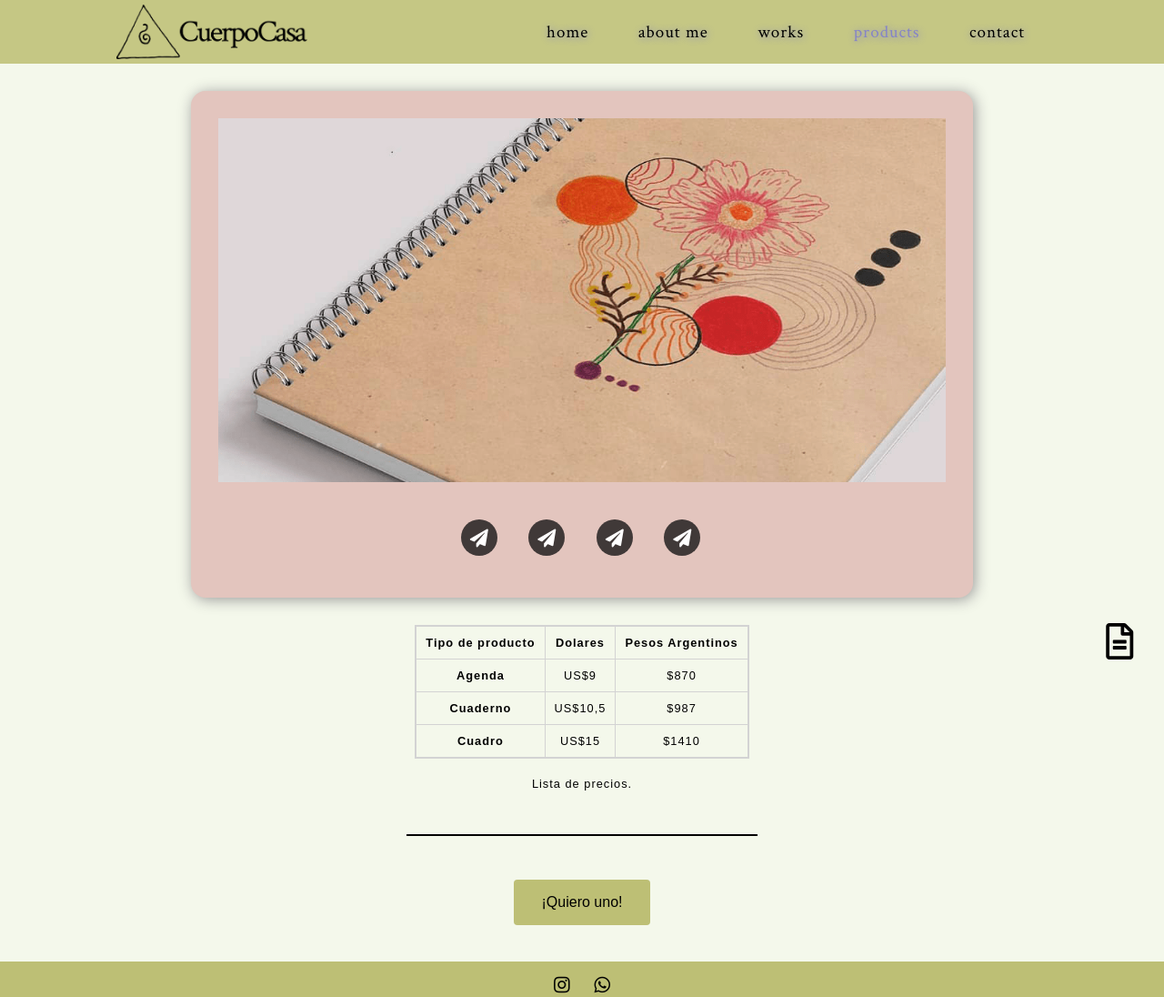
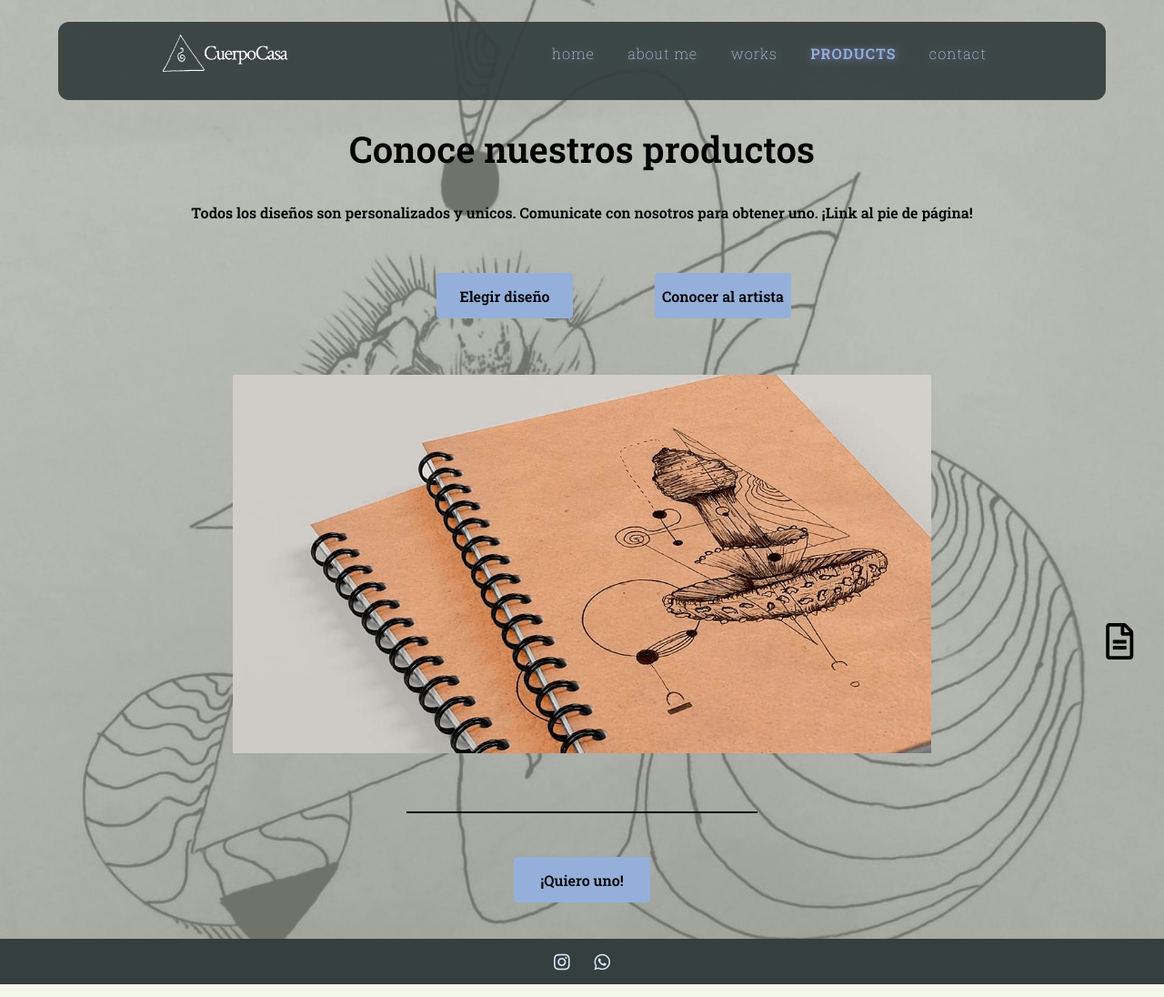
Before and after one commit to GabrielAlberini/cuerpocasa, a plain HTML site: page products.html in a window 1280 px wide. Shown: the whole page at 91% size. Drawn offline with Linux system fonts and the light colour scheme.

Commit message:
Version final. Hasta proxima entrega.

```diff
--- a/css/contact.css
+++ b/css/contact.css
@@ -14,9 +14,8 @@ body {
   padding: 0;
   margin: 0;
   font-family: 'Roboto Slab', serif;
-  background-image: url(../img/fotoCuerpo16bg.png);
+  background-image: url(../img/fotoCuerpo23bg.png);
   background-size: cover;
-  background-position: center;
 }
 
 /*Header*/
@@ -87,29 +86,26 @@ header {
   color: var(--colorPrimario);
 }
 
-/*Container Contact*/
-
 .container {
-  width: 80%;
-  margin: auto;
-  display: flex;
-}
-
-.formMaps, .formContacts {
+  display: grid;
+  grid-template-columns: 1fr 1fr;
+  align-items: center;
   width: 100%;
-  display: inline-block;
   margin: auto;
 }
 
-.formMaps {
-  padding: 15% 3% 8% 0;
+.formContacts {
+  width: 23em;
+  padding: 30% 0 15% 18%;
 }
 
-.formContacts {
-  padding: 12% 3% 8% 0;
+.formMaps {
+  padding-right: 90px;
 }
 
-/*Contact Form*/
+.maps {
+  padding-top: 70px;
+}
 
 .formContacts__form{
   margin: auto;
--- a/css/products.css
+++ b/css/products.css
@@ -1,75 +1,105 @@
+:root {
+  --colorPrimario: #94b0da;
+  --colorSecundario: #8f91a2;
+  --colorTerciario: #dcedff;
+  --colorCuarto: #505a5b;
+  --colorQuinto: #343f3e;
+  --varHeader:#343f3eef;
+}
+
 body {
   box-sizing: border-box;
   padding: 0;
   margin: 0;
   background: #010326;
   font-family: 'Crimson Text', serif;
+  background-image: url(../img/fotoPedidoXS12bg.png);
+  background-size: cover;
+  background-position: center;
 }
 
 /*Header*/
 
 header {
-  width: 100%;
-  height: 70px;
-  background: rgb(197, 199, 132);
+  width: 90%;
+  height: 10.7%;
+  background: var(--varHeader);
+  border-radius: 12px;
+  position: fixed;
+  top: 3%;
+  left: 5%;
+  z-index: 100;
 }
 
 #menu {
   width: 80%;
-  height: 60px;
   margin: auto;
 }
 
 .menu__logo {
   width: 30%;
-  height: 60px;
   float: left;
-  padding-top: 5px;
+  padding-top: .5%;
 }
 
 /*Tal vez el tamaño del logo es muy grande. Tener en cuenta para el Responsive.*/
 
 .menu__img {
-  width: 210px;
-  height: 60px;
+  width: 50%;
+  height: 67%;
+  padding-top: 3.4%;
 }
 
 .menu__nav {
   width: 70%;
-  height: 60px;
   float: left;
   text-align: right;
-  padding-top: 7px;
+  padding-top: .9%;
   box-sizing: border-box;
 }
 
 .menu__nav-li {
   display: inline;
-  padding: 25px;
+  padding: 1em;
 }
 
 .menu__nav-link--active {
-  color: rgb(133, 132, 199);
-  font-size: 19px;
+  color: var(--colorPrimario);
+  font-size: 1em;
   text-decoration: none;
   letter-spacing: 1px;
-  text-transform: lowercase;
-  font-family: 'Crimson Text', serif;
+  font-family: 'Roboto Slab', serif;
+  font-weight: 700;
   text-shadow: 1px 1px 9px rgb(133, 132, 199);
 }
 
 .menu__nav-link {
-  color: black;
-  font-size: 19px;
+  color: var(--colorTerciario);
+  font-size: 1em;
   text-decoration: none;
   letter-spacing: 1px;
   text-transform: lowercase;
-  font-family: 'Crimson Text', serif;
+  font-family: 'Roboto Slab', serif;
   text-shadow: 1px 1px 9px rgb(133, 132, 199);
 }
 
 .menu__nav-link:hover {
-  color: rgb(133, 132, 199);
+  color: var(--colorPrimario);
+}
+
+/*Textos main*/
+
+.cont__txt {
+  width: 80%;
+  margin: auto;
+  text-align: center;
+  padding-top: 6.5em;
+  font-family: 'Roboto Slab', serif;
+  font-weight: 700;
+}
+
+.cont__txt h2 {
+  font-size: 2.5em;
 }
 
 /* Main-slider */
@@ -79,86 +109,46 @@ body{
   font-family: sans-serif;
 }
 
-.gallerySlider{
-  margin: 30px auto;
-  background-color: rgb(227, 197, 190);
-  width: 800px;
-  padding: 30px;
-  border-radius: 1em;
-  box-shadow: 2px 2px 1em #999;
+.slider {
+  width: 60%;
+  margin: auto;
+  overflow: hidden;
+  margin-bottom: 4em;
+  padding-top: 5.5em;
 }
 
-.gallerySlider__list {
+.slider ul {
+  display: flex;
   padding: 0;
-  margin: 0;
-  padding-top: 25px;
-  list-style: none;
+  width: 400%;
+  height: 400px;
+  animation: cambio 10s infinite alternate linear;
 }
 
-/*Fin edición <li>*/
-
-.gallerySlider__list{
-  position: relative;
-  width: 800px;
-  height: 400px;
+.slider li {
+  list-style: none;
+  width: 100%;
 }
 
-.gallerySlider__list-option {
-  position: absolute;
-  left: 0px;
-  top: 0px;
-  opacity: 0;
-  width: inherit;
-  height: inherit;
-  transition: opacity .5s;
-  background:#fff;
+img {
+  position: relative;
+  width: 100%;
+
 }
 
-.gallerySlider__list-option-img {
-  width: 100%;
-  height: 400px;
-  object-fit: cover;
+@keyframes cambio {
+  0% {margin-left: 0;}
+  20% {margin-left: -0%;}
+
+  25% {margin-left: -100%;}
+  45% {margin-left: -100%;}
+
+  50% {margin-left: -200%;}
+  70% {margin-left: -200%;}
+
+  75% {margin-left: -300%;}
+  100% {margin-left: -300%;}
 }
-
-.gallerySlider__list-option:first-child {
-  opacity: 1; /*Mostramos el primer <li>*/
-}
-
-.gallerySlider__list-option:target {
-  opacity: 1; /*Mostramos el <li> del enlace que pulsemos*/
-}
-
-.controlSlider__list {
-  text-align: center;
-  margin-left: -43px;
-}
-
-.controlSlider__list-option {
-  display: inline-block;
-  text-align: center;
-}
-
-.controlSlider__list-option-link {
-  display: inline-block;
-  margin: auto;
-  margin: 0 15px 0;
-  color: white;
-  text-decoration: none;
-  background-color: rgb(64, 57, 56);
-  padding: 10px;
-  width: 20px;
-  height: 20px;
-  font-size: 20px;
-  border-radius: 100%;
-}
-
-.controlSlider__list-option-link:hover {
-  border-radius: 50%;
-  background: rgb(133, 132, 199);
-  color: white;
-  box-shadow: 2px 2px 4px#999;
-}
-
 
 /*Table*/
 
@@ -195,6 +185,25 @@ body{
 
 /*Button*/
 
+.button--active{
+  width: 80%;
+  display: grid;
+  grid-template-columns: 1fr 1fr;
+  justify-items: center;
+  padding-bottom: 3em
+}
+
+.button1{
+  position: absolute;
+  left: 30em;
+}
+
+.button2{
+  position: absolute;
+  left: 45em;
+}
+
+
 .button {
   padding: 40px 0 40px 0;
   text-align: center;
@@ -205,17 +214,18 @@ body{
   height: 50px;
   border: none;
   color: black;
-  background: #BDBF75;
-  box-shadow: inset 0 0 0 0 rgb(133, 132, 199);
+  background: var(--colorPrimario);
   transition: ease 0.3s;
   outline: none;
   border-radius: 4px;
   font-size: 1em;
+  font-family: 'Roboto Slab', serif;
+  font-weight: 700;
   cursor: pointer;
 }
 
 .button__button:hover {
-  box-shadow: inset 350px 0 0 0 rgb(133, 132, 199);
+  box-shadow: inset 350px 0 0 0 var(--colorCuarto);
   color: #fff;
 }
 
@@ -240,8 +250,7 @@ body{
 
 .curriculumVitae:hover {
   border-radius: 50%;
-  background: rgb(133, 132, 199);
-  box-shadow: 2px 2px 4px#999;
+  background: var(--colorPrimario);
 }
 
 /*Footer*/
@@ -250,7 +259,7 @@ footer {
   text-align: center;
   width: 100%;
   height: 50px;
-  background-color: #BDBF75;
+  background-color: var(--colorQuinto);
 }
 
 .socialMedia {
@@ -265,9 +274,9 @@ display: inline-block;
 }
 
 .socialMedia__ico {
-  color: black;
+  color: var(--colorTerciario);
   text-decoration: none;
-  background-color: #BDBF75;
+  background-color: var(--colorQuinto);
   padding: 10px;
   width: 20px;
   height: 20px;
@@ -277,7 +286,6 @@ display: inline-block;
 
 .socialMedia__ico:hover {
   border-radius: 50%;
-  background: rgb(133, 132, 199);
-  color: white;
-  box-shadow: 2px 2px 4px#999;
+  background: var(--colorSecundario);
+  color: var(--colorQuinto);
 }
--- a/css/works.css
+++ b/css/works.css
@@ -12,8 +12,10 @@ body {
   box-sizing: border-box;
   padding: 0;
   margin: 0;
-  background: rgb(244, 248, 235);
   font-family: 'Crimson Text', serif;
+  background-image: url(../img/fotoCuerpo3bg.png);
+  background-size: cover;
+  background-position: center;
 }
 
 /*Header*/
--- a/products.html
+++ b/products.html
@@ -2,8 +2,8 @@
 <html lang="en">
 <head>
     <link rel="stylesheet" href="css/products.css">
-    <link rel="preconnect" href="https://fonts.gstatic.com">
-    <link href="https://fonts.googleapis.com/css2?family=Crimson+Text&display=swap" rel="stylesheet">
+    <link rel="preconnect" href="https://fonts.gstatic.com" crossorigin>
+    <link href="https://fonts.googleapis.com/css2?family=Roboto+Slab:wght@100;600&display=swap" rel="stylesheet">
     <link rel="stylesheet" href="https://use.fontawesome.com/releases/v5.15.3/css/all.css" integrity="sha384-SZXxX4whJ79/gErwcOYf+zWLeJdY/qpuqC4cAa9rOGUstPomtqpuNWT9wdPEn2fk" crossorigin="anonymous">
     <meta charset="UTF-8">
     <meta http-equiv="X-UA-Compatible" content="IE=edge">
@@ -18,7 +18,7 @@
     <header>
         <div id="menu">
             <div class="menu__logo">
-                <a class="menu__link" href="index.html"><img class="menu__img" src="img/logo.png" alt="logo de cuerpo casa"></a>
+                <a class="menu__link" href="index.html"><img class="menu__img" src="img/logo1.png" alt="logo de cuerpo casa"></a>
             </div>
             <nav class="menu__nav">
                 <ul class="menu__list">
@@ -33,62 +33,26 @@
     </header>
 <!--Contenido-->
     <main>
-        <section class="section">
-            <div class="gallerySlider">
-                <ul class="gallerySlider__list">
-                    <li class="gallerySlider__list-option" id="slide1">
-                        <img class="gallerySlider__list-option-img" src="nilopapelart/fotoLibreta5.png"/>
-                    </li>
-                    <li class="gallerySlider__list-option" id="slide2">
-                        <img class="gallerySlider__list-option-img" src="nilopapelart/fotoLibreta4.png"/>
-                    </li>
-                    <li class="gallerySlider__list-option" id="slide3">
-                        <img class="gallerySlider__list-option-img" src="nilopapelart/fotoLibreta1.png"/>
-                    </li>
-                    <li class="gallerySlider__list-option" id="slide4">
-                        <img class="gallerySlider__list-option-img" src="nilopapelart/fotoLibreta6.png"/>
-                    </li>
-                </ul>
-                <ul class="controlSlider__list">
-                    <li class="controlSlider__list-option">
-                        <a class="controlSlider__list-option-link" href="#slide1"><i class="controlSlider__list-option-link-ico fas fa-paper-plane"></i></a>
-                    </li>
-                    <li class="controlSlider__list-option">
-                        <a class="controlSlider__list-option-link" href="#slide2"><i class="controlSlider__list-option-link-ico fas fa-paper-plane"></i></a>
-                    </li>
-                    <li class="controlSlider__list-option">
-                        <a class="controlSlider__list-option-link" href="#slide3"><i class="controlSlider__list-option-link-ico fas fa-paper-plane"></i></a>
-                    </li>
-                    <li class="controlSlider__list-option">
-                        <a class="controlSlider__list-option-link" href="#slide4"><i class="controlSlider__list-option-link-ico fas fa-paper-plane"></i></a>
-                    </li>
-                </ul>
-              </div>
-        </section>
-        <section class="tablePrice">
-            <table class="mainTable">
-                <caption class="mainTable__caption">Lista de precios.</caption>
-                <tr class="mainTable_row">
-                    <th class="mainTable__header" scope="col">Tipo de producto</th>
-                    <th class="mainTable__header" scope="col">Dolares</th>
-                    <th class="mainTable__header" scope="col">Pesos Argentinos</th>
-                </tr>
-                <tr class="mainTable_row">
-                    <th class="mainTable__header" scope="row">Agenda</th>
-                    <td class="mainTable__data">US$9</td>
-                    <td class="mainTable__data">$870</td>
-                </tr>
-                <tr class="mainTable_row">
-                    <th class="mainTable__header" scope="row">Cuaderno</th>
-                    <td class="mainTable__data">US$10,5</td>
-                    <td class="mainTable__data">$987</td>
-                </tr>
-                <tr class="mainTable_row">
-                    <th class="mainTable__header" scope="row">Cuadro</th>
-                    <td class="mainTable__data">US$15</td>
-                    <td class="mainTable__data">$1410</td>
-                </tr>
-            </table>
+        <div class="cont__txt">
+            <h2>Conoce nuestros productos</h2>
+            <p>Todos los diseños son personalizados y unicos. Comunicate con nosotros para obtener uno. ¡Link al pie de página!</p>
+        </div>
+        <div class="button--active">
+            <div class="button button1">
+                <a class="button__link" href="works.html"><button class="button__button">Elegir diseño</button></a>
+            </div>
+            <div class="button button2">
+                <a class="button__link" href="aboutme.html"><button class="button__button">Conocer al artista</button></a>
+            </div>
+        </div>
+        <div class="slider">
+            <ul>
+                <li><img src="nilopapelart/fotoLibreta5-5.png" alt=""></li>
+                <li><img src="nilopapelart/fotoLibreta4-4.png" alt=""></li>
+                <li><img src="nilopapelart/fotoLibreta1-1.png" alt=""></li>
+                <li><img src="nilopapelart/fotoLibreta6-6.png" alt=""></li>
+            </ul>
+        </div>
                 <hr id="separator">
                 <div class="button">
                     <a class="button__link" href="contacts.html"><button class="button__button">¡Quiero uno!</button></a>
```
Also changed, not shown: contacts.html (+1 -1 lines), css/styles.css (+3 -5 lines), index.html (+1 -3 lines), img/fotoCuerpo16bg.png (deleted), img/fotoCuerpo23.png (added), img/fotoCuerpo23bg.png (added), img/fotoCuerpo3bg.png (added), img/fotoPedidoXS12bg.png (added), img/mapa.png (added), nilopapelart/fotoLibreta1-1.png (added), nilopapelart/fotoLibreta4-4.png (added), nilopapelart/fotoLibreta5-5.png (added), nilopapelart/fotoLibreta6-6.png (added), 2 other files.
